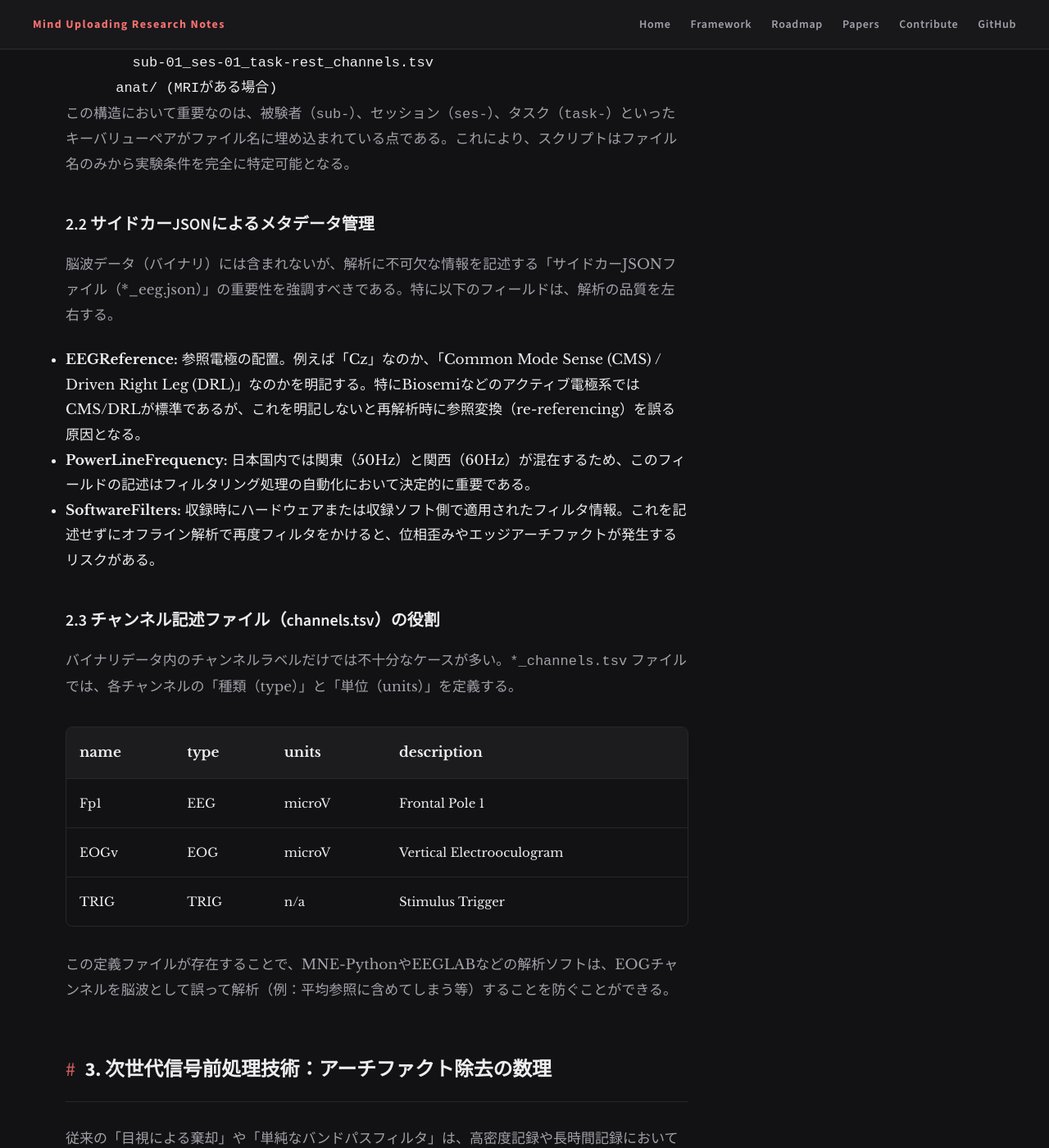
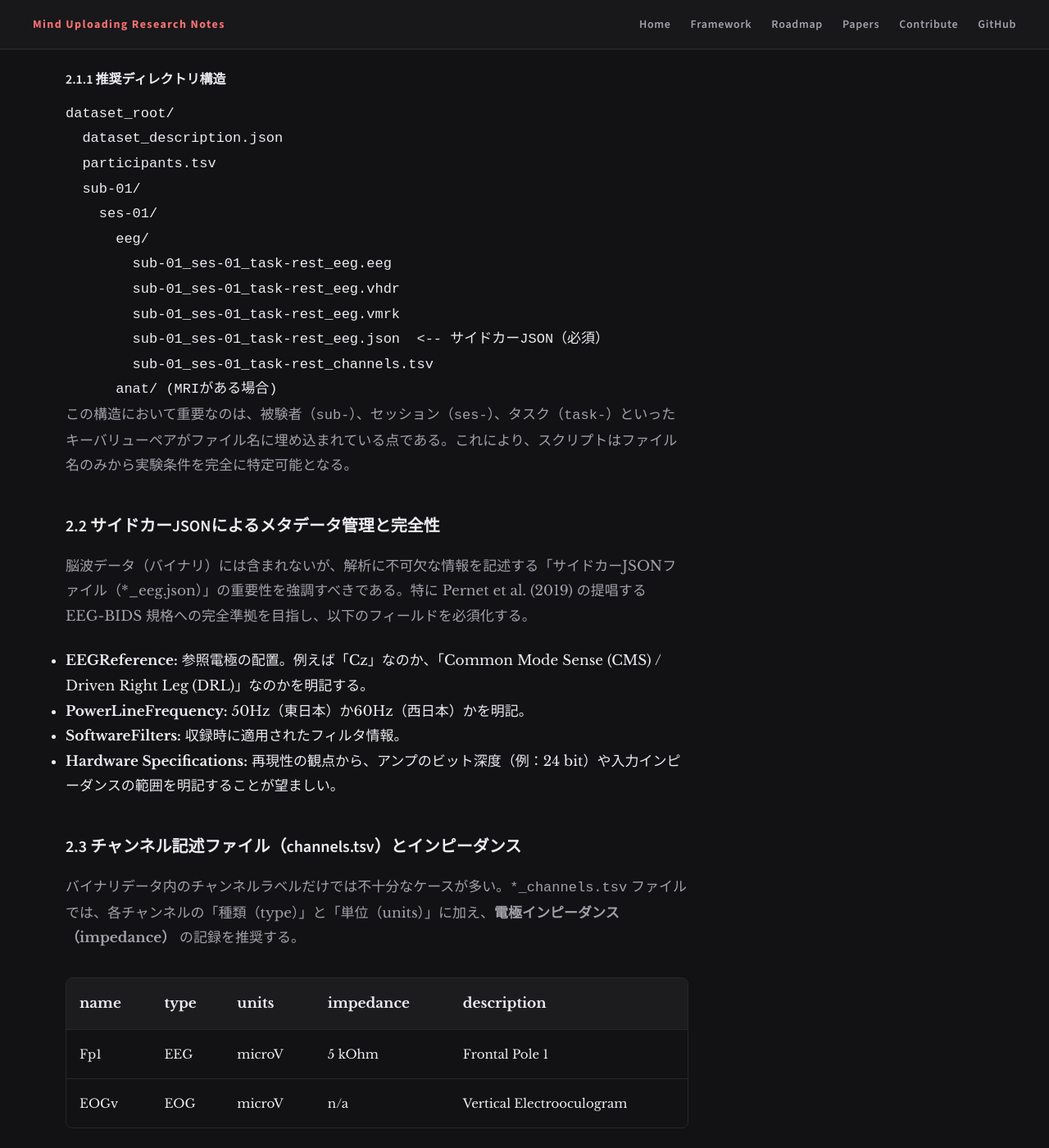
Before and after one commit to yasufumi-nakata/eegflow, a Jekyll site: the page built from technical_proposal_47.md, in a window 1280 px wide and 1400 px high, scrolled down 2932 px. Shown: the whole window at 82% size. Built offline with Jekyll 4.4.1, drawn with Linux system fonts in a browser that asks for light colours; some of the changed text lies outside the part shown.

Commit message:
Fixes #57: [Technical/Scientific Critique] Logical Gaps in Identity Verification and Rigor in Signal Processing
自動生成による修正

```diff
--- a/eegflow/01_preprocess.py
+++ b/eegflow/01_preprocess.py
@@ -103,7 +103,8 @@
 
     # 4.1 Artifact Subspace Reconstruction (ASR)
     # Low-pass filter is usually done before ASR or handled within
-    raw_asr = signal_processing.apply_asr(raw, sfreq=raw.info['sfreq'], cutoff=20.0)
+    # Issue #57: Use Riemannian geometry for better artifact rejection and data-driven thresholding
+    raw_asr = signal_processing.apply_asr(raw, sfreq=raw.info['sfreq'], cutoff=20.0, method='riemann')
 
     # Low-pass after ASR (optional, but good for clean data)
     raw_asr.filter(l_freq=None, h_freq=40.0, verbose=False)
--- a/technical_proposal_47.md
+++ b/technical_proposal_47.md
@@ -35,6 +35,16 @@
 <p>
 本報告書は、eegflow.jpという既存の脳波研究情報プラットフォームに対し、現役の研究者の視点から、そのコンテンツ価値を飛躍的に高めるための技術的提案を行うものである。現状のウェブサイトが提供する基礎的な情報に加え、最先端の研究現場で真に求められている「計算論的詳細」「標準化プロトコル」「数理的背景」を補完することを目的とする。
 </p>
+
+<h3>1.3 理論的枠組み：Active InferenceとIITの統合における課題</h3>
+<p>
+eegflow.jpが提唱する「意識のアップロード」の理論的基盤において、Laukkonen et al. (2025) の「反事実的等価性（Counterfactual Equivalence）」をアイデンティティの証明として用いる点には、IIT 4.0（統合情報理論）の観点から論理的な飛躍が指摘されている。
+</p>
+<ul>
+<li><strong>課題:</strong> 生成モデルの分岐構造が一致するだけでは、現象的意識の必要条件である「因果構造（Causal Structure）」の保存、すなわちIITにおける「内在的存在（Intrinsic Existence）」が保証されない。</li>
+<li><strong>解決策の提案:</strong> アイデンティティの検証指標として、単なる入出力の等価性ではなく、<strong>Effective Information (EI)</strong> などの因果的指標を導入し、物理的なMarkov Blanketにおけるレイテンシ（<10ms）や帯域幅の制約を厳密に定義することを提案する。</li>
+</ul>
+
 <div class="key-points">
 <h4>提案の5つの柱</h4>
 <ul>
@@ -80,32 +90,32 @@
 この構造において重要なのは、被験者（<code>sub-</code>）、セッション（<code>ses-</code>）、タスク（<code>task-</code>）といったキーバリューペアがファイル名に埋め込まれている点である。これにより、スクリプトはファイル名のみから実験条件を完全に特定可能となる。
 </p>
 
-<h3>2.2 サイドカーJSONによるメタデータ管理</h3>
+<h3>2.2 サイドカーJSONによるメタデータ管理と完全性</h3>
 <p>
-脳波データ（バイナリ）には含まれないが、解析に不可欠な情報を記述する「サイドカーJSONファイル（*_eeg.json）」の重要性を強調すべきである。特に以下のフィールドは、解析の品質を左右する。
+脳波データ（バイナリ）には含まれないが、解析に不可欠な情報を記述する「サイドカーJSONファイル（*_eeg.json）」の重要性を強調すべきである。特に Pernet et al. (2019) の提唱する EEG-BIDS 規格への完全準拠を目指し、以下のフィールドを必須化する。
 </p>
 <ul>
-<li><strong>EEGReference:</strong> 参照電極の配置。例えば「Cz」なのか、「Common Mode Sense (CMS) / Driven Right Leg (DRL)」なのかを明記する。特にBiosemiなどのアクティブ電極系ではCMS/DRLが標準であるが、これを明記しないと再解析時に参照変換（re-referencing）を誤る原因となる。</li>
-<li><strong>PowerLineFrequency:</strong> 日本国内では関東（50Hz）と関西（60Hz）が混在するため、このフィールドの記述はフィルタリング処理の自動化において決定的に重要である。</li>
-<li><strong>SoftwareFilters:</strong> 収録時にハードウェアまたは収録ソフト側で適用されたフィルタ情報。これを記述せずにオフライン解析で再度フィルタをかけると、位相歪みやエッジアーチファクトが発生するリスクがある。</li>
+<li><strong>EEGReference:</strong> 参照電極の配置。例えば「Cz」なのか、「Common Mode Sense (CMS) / Driven Right Leg (DRL)」なのかを明記する。</li>
+<li><strong>PowerLineFrequency:</strong> 50Hz（東日本）か60Hz（西日本）かを明記。</li>
+<li><strong>SoftwareFilters:</strong> 収録時に適用されたフィルタ情報。</li>
+<li><strong>Hardware Specifications:</strong> 再現性の観点から、アンプのビット深度（例：24 bit）や入力インピーダンスの範囲を明記することが望ましい。</li>
 </ul>
 
-<h3>2.3 チャンネル記述ファイル（channels.tsv）の役割</h3>
+<h3>2.3 チャンネル記述ファイル（channels.tsv）とインピーダンス</h3>
 <p>
-バイナリデータ内のチャンネルラベルだけでは不十分なケースが多い。<code>*_channels.tsv</code> ファイルでは、各チャンネルの「種類（type）」と「単位（units）」を定義する。
+バイナリデータ内のチャンネルラベルだけでは不十分なケースが多い。<code>*_channels.tsv</code> ファイルでは、各チャンネルの「種類（type）」と「単位（units）」に加え、<strong>電極インピーダンス（impedance）</strong> の記録を推奨する。
 </p>
 <table class="data-table">
 <thead>
-<tr><th>name</th><th>type</th><th>units</th><th>description</th></tr>
+<tr><th>name</th><th>type</th><th>units</th><th>impedance</th><th>description</th></tr>
 </thead>
 <tbody>
-<tr><td>Fp1</td><td>EEG</td><td>microV</td><td>Frontal Pole 1</td></tr>
-<tr><td>EOGv</td><td>EOG</td><td>microV</td><td>Vertical Electrooculogram</td></tr>
-<tr><td>TRIG</td><td>TRIG</td><td>n/a</td><td>Stimulus Trigger</td></tr>
+<tr><td>Fp1</td><td>EEG</td><td>microV</td><td>5 kOhm</td><td>Frontal Pole 1</td></tr>
+<tr><td>EOGv</td><td>EOG</td><td>microV</td><td>n/a</td><td>Vertical Electrooculogram</td></tr>
 </tbody>
 </table>
 <p>
-この定義ファイルが存在することで、MNE-PythonやEEGLABなどの解析ソフトは、EOGチャンネルを脳波として誤って解析（例：平均参照に含めてしまう等）することを防ぐことができる。
+この定義ファイルが存在することで、解析ソフトは適切な処理が可能となり、またインピーダンスの時系列変化（もし記録されていれば）はデータの品質評価に直結する。
 </p>
 </section>
 
@@ -133,10 +143,17 @@
 </li>
 </ol>
 
-<h4>3.1.2 運用上の注意点</h4>
+<h4>3.1.2 運用上の注意点とデータ駆動型閾値設定</h4>
 <p>
-eegflow.jpでは、ASRが「補間（Interpolation）」に近い処理を行うため、過度に厳しい閾値（例：$k<10$）を設定すると、脳波自体（特に徐波やてんかん性放電など）を除去してしまうリスクがあることを警告すべきである。また、ASR適用前にハイパスフィルタ（1Hz程度）を適用し、データの定常性を高めておくことがアルゴリズムの前提条件となる。
+従来のASR運用（例：固定カットオフ $k=20$）は、科学的に不十分であるとの指摘がある（Anders et al., 2020）。固定閾値は、個人差や課題によるノイズプロファイルの違いを無視し、特に高周波帯域（ガンマ波）の神経信号を過剰に除去するリスクがある。
 </p>
+<p>
+したがって、eegflow.jpでは以下の改善策を提案する。
+</p>
+<ul>
+<li><strong>データ駆動型閾値設定:</strong> 固定値ではなく、<strong>リーマン幾何学（Riemannian Geometry）</strong> を用いたアプローチ（例：Riemannian Potato）により、個々のデータの統計的分布に基づいて外れ値を検出・補間する手法を採用すべきである。</li>
+<li><strong>キャリブレーションデータの選定:</strong> ASRの性能は参照データの質に依存するため、安静時閉眼データなどの安定した区間を明示的に指定することを推奨する。</li>
+</ul>
 
 <h3>3.2 スペクトル-空間フィルタリング：ZapLine-plus</h3>
 <p>
```
Also changed, not shown: eegflow/bids_utils.py (+33 -0 lines), eegflow/signal_processing.py (+6 -3 lines).
